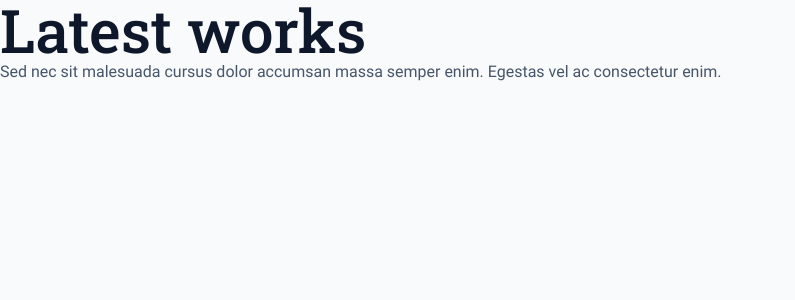
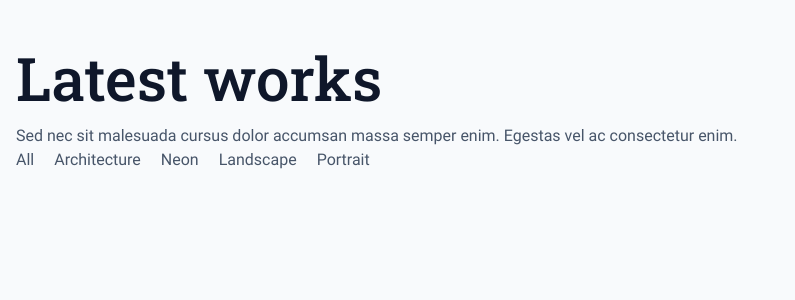
Before and after one commit to kristjanv001/image-scroller, an Angular app: page / in a window 1280 px wide. Shown: the top 300 px of the page, without its empty margins (0-795 px from the left). Built offline with nearby package versions, Linux system fonts and the light colour scheme.

Commit message:
Image service done; added basic header template with filters

```diff
--- a/src/app/app.component.html
+++ b/src/app/app.component.html
@@ -1,4 +1,13 @@
-<h1>Latest works</h1>
-<p>Sed nec sit malesuada cursus dolor accumsan massa semper enim. Egestas vel ac consectetur enim.</p>
-
-<!-- hero mob, tabl and desktop -->
+<div class="py-12 px-4">
+  <header>
+    <h1 class="mb-4">Latest works</h1>
+    <p>Sed nec sit malesuada cursus dolor accumsan massa semper enim. Egestas vel ac consectetur enim.</p>
+  </header>
+  <ul class="flex items-center w-full space-x-5">
+    @for (filter of filters(); track $index) {
+      <li>
+        <button>{{ filter }}</button>
+      </li>
+    }
+  </ul>
+</div>
--- a/src/app/app.component.ts
+++ b/src/app/app.component.ts
@@ -1,13 +1,23 @@
-import { Component } from '@angular/core';
-import { RouterOutlet } from '@angular/router';
+import { Component, inject } from "@angular/core";
+import { RouterOutlet } from "@angular/router";
+import { GalleryService } from "./services/gallery.service";
+import { Filter } from "./models/filter";
 
 @Component({
-  selector: 'app-root',
+  selector: "app-root",
   standalone: true,
   imports: [RouterOutlet],
-  templateUrl: './app.component.html',
-  styleUrl: './app.component.css'
+  templateUrl: "./app.component.html",
 })
 export class AppComponent {
-  title = 'angular-img-scroller';
+  title = "Photo Scroller";
+
+  galleryService = inject(GalleryService);
+
+  filters = this.galleryService.filters;
+  currentFilter = this.galleryService.currentFilter;
+
+  onFilterChange(filter: Filter) {
+    this.galleryService.filterGallery(filter);
+  }
 }
--- /dev/null
+++ b/src/app/models/filter.ts
@@ -0,0 +1 @@
+export type Filter = "All" | "Architecture" | "Neon" | "Landscape" | "Portrait";
--- /dev/null
+++ b/src/app/services/gallery.service.ts
@@ -0,0 +1,35 @@
+import { Injectable, signal, computed } from "@angular/core";
+import { Filter } from "../models/filter";
+
+@Injectable({
+  providedIn: "root",
+})
+export class GalleryService {
+  private state = signal<GalleryState>({
+    photos: [],
+    currentFilter: "All",
+    filters: ["All", "Architecture", "Neon", "Landscape", "Portrait"],
+  });
+
+  photos = computed(() => this.state().photos);
+  currentFilter = computed(() => this.state().currentFilter);
+  filters = computed(() => this.state().filters);
+
+  public filterGallery(filter: Filter) {
+    this.state.update((state) => ({
+      ...state,
+      currentFilter: filter,
+    }));
+  }
+}
+
+interface GalleryState {
+  photos: Photo[];
+  currentFilter: Filter;
+  filters: Filter[];
+}
+
+interface Photo {
+  url: string;
+  tags: string[];
+}
```
Also changed, not shown: src/app/app.component.css (deleted).
